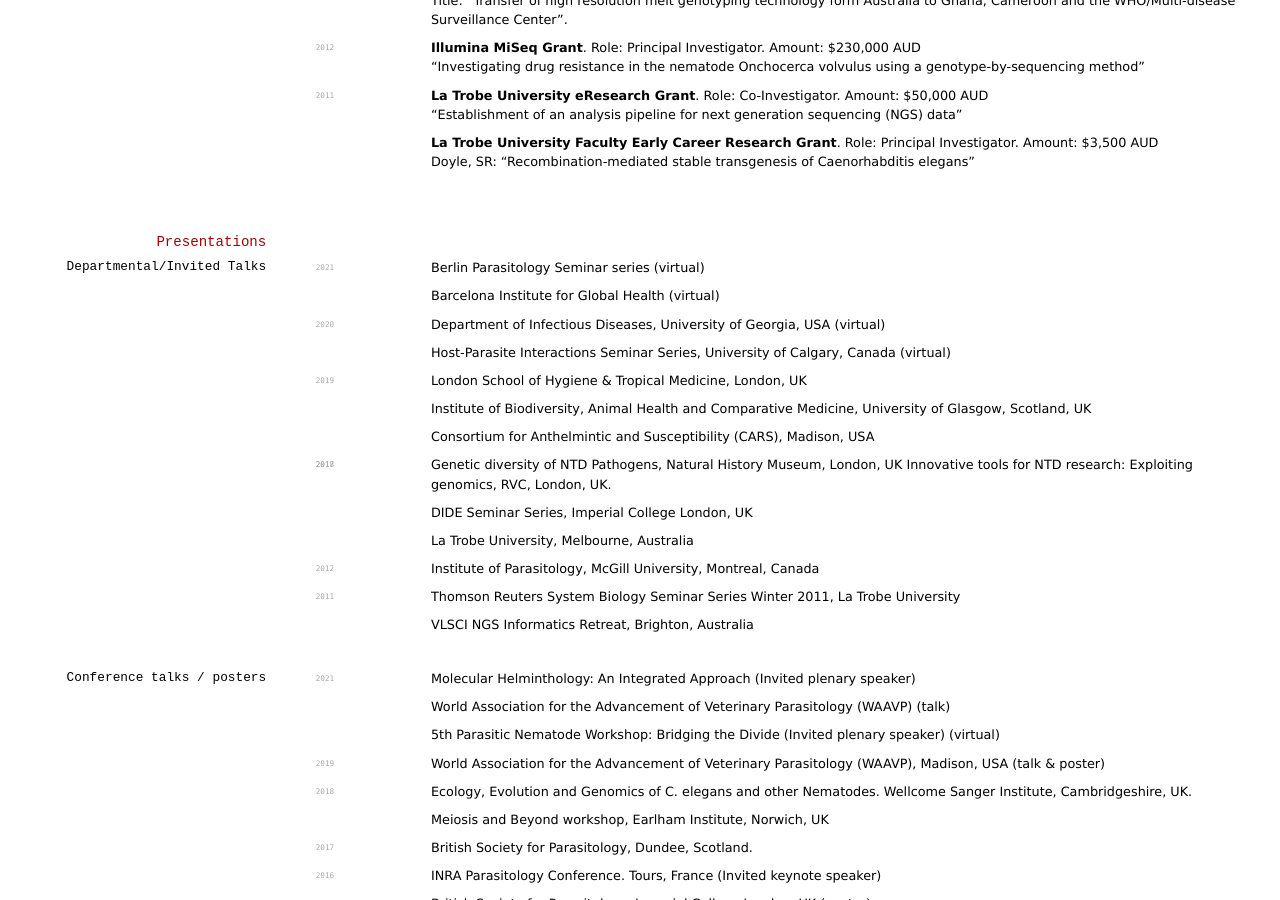
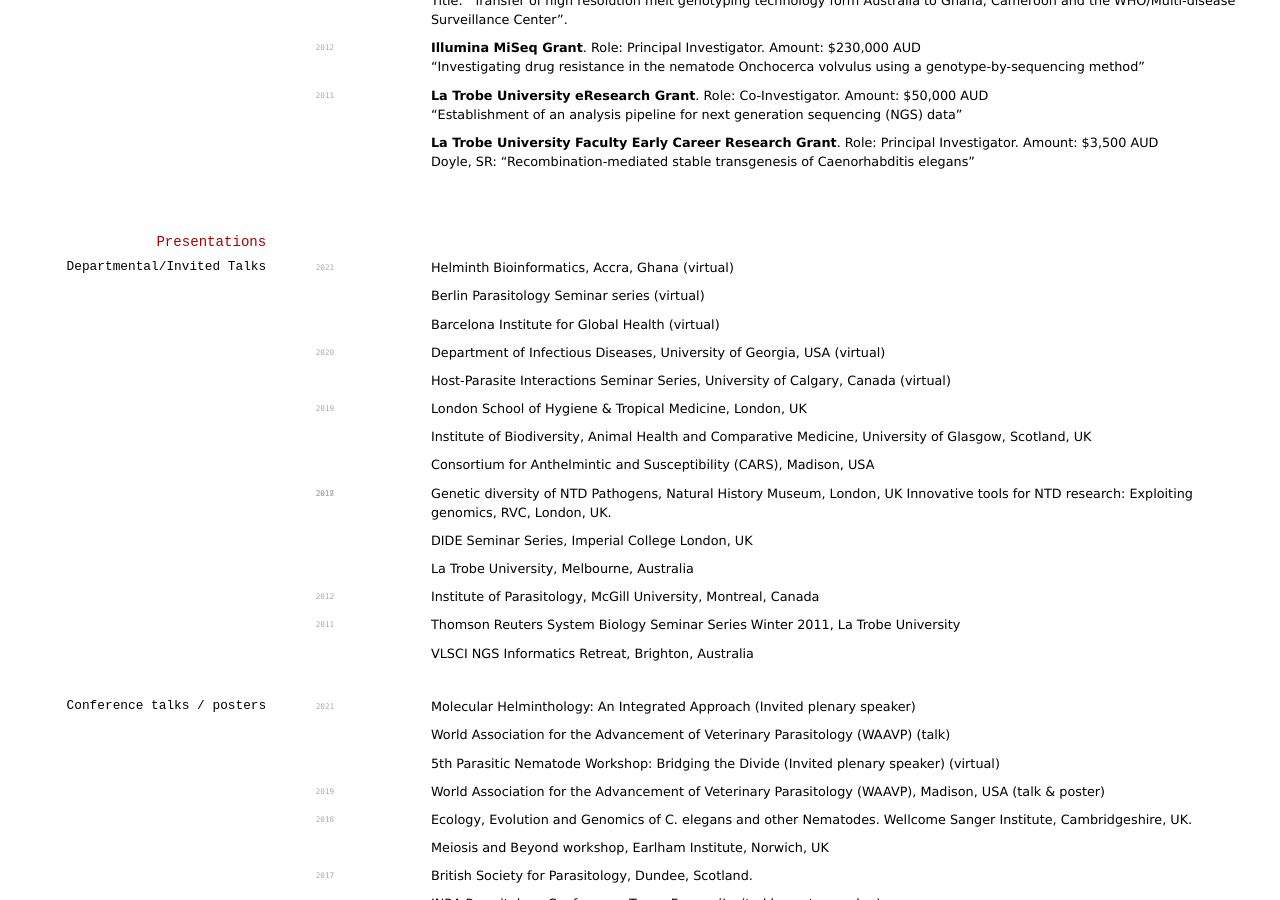
Before and after one commit to elipapa/markdown-cv, a Jekyll site: the page built from index.md, in a window 1280 px wide and 900 px high, scrolled down 3857 px. Built offline with Jekyll 4.4.1, drawn with Linux system fonts in a browser that asks for light colours.

Commit message:
Update index.md

```diff
--- a/index.md
+++ b/index.md
@@ -200,6 +200,8 @@ Doyle, SR: “Recombination-mediated stable transgenesis of Caenorhabditis elega
 ## Presentations
 ### Departmental/Invited Talks
 `2021`
+Helminth Bioinformatics, Accra, Ghana (virtual)
+
 Berlin Parasitology Seminar series (virtual)
 
 Barcelona Institute for Global Health (virtual)
```
